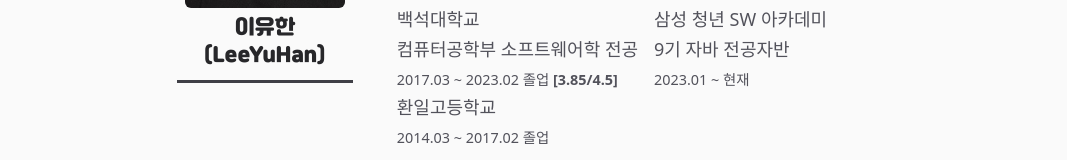
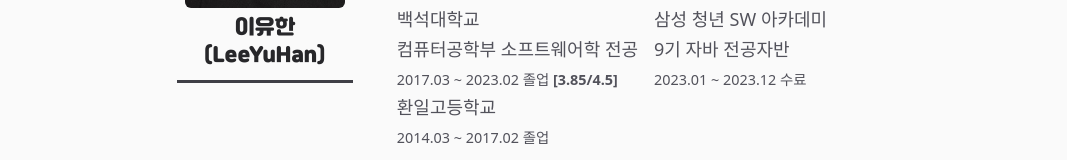
Before and after one commit to l0u0h0/next_portfolio, a Next.js app: page /profile in a window 1280 px wide. Shown: the part 474-634 px from the top of the page, without its empty margins (102-1169 px from the left). Built offline with nearby package versions, Linux system fonts and the light colour scheme; a web font is replaced by a local one.

Commit message:
:sparkles: Profile 및 Home Content 수정

```diff
--- a/components/Home/hero.js
+++ b/components/Home/hero.js
@@ -24,8 +24,9 @@
             관심을 가지고 있습니다.
           </li>
           <li>
-            현재, <b>삼성 청년 SW 아카데미</b>에서 팀 프로젝트를 진행하며 이를{" "}
-            <b>적용</b>할 방안에 대해 <b>탐구</b>하고 <b>성장</b> 중에 있습니다.
+            <b>삼성 청년 SW 아카데미</b>에서 교육 받고, 팀 프로젝트를 진행하며
+            이를 <b>적용</b>할 방안에 대해 <b>탐구</b>하고 <b>성장</b>한 경험이
+            있습니다.
           </li>
         </ul>
         <div className="w-full flex justify-end">
--- a/components/profile/content.js
+++ b/components/profile/content.js
@@ -99,7 +99,7 @@
                 <br />
                 9기 자바 전공자반
                 <br />
-                <small className="mt-0 mb-1">2023.01 ~ 현재</small>
+                <small className="mt-0 mb-1">2023.01 ~ 2023.12 수료</small>
               </li>
             </ul>
           </div>
```
